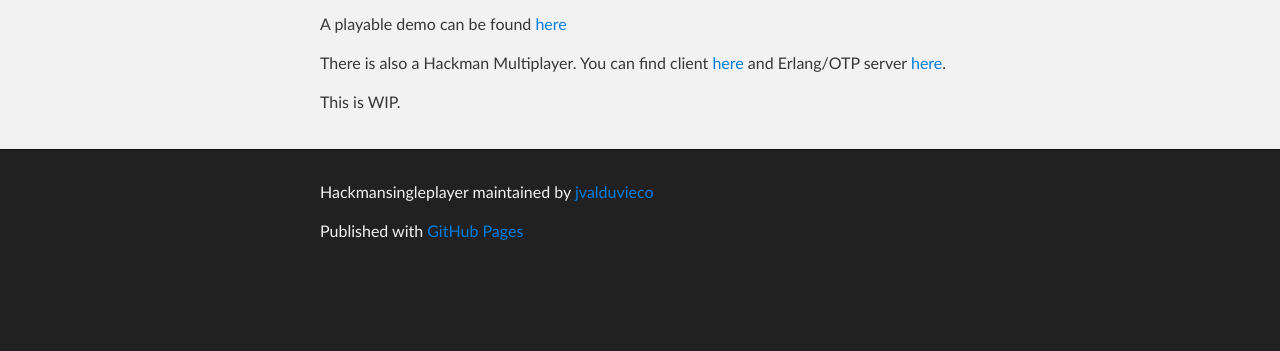
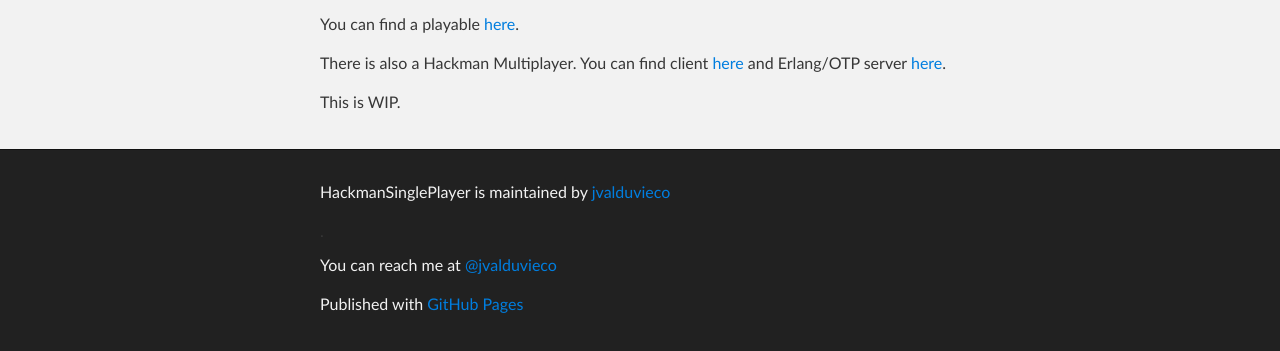
Before and after one commit to jvalduvieco/HackmanSinglePlayer, a plain HTML site: page index.html in a window 1280 px wide. Shown: the part 435-786 px from the top of the page. Drawn offline with Linux system fonts and the light colour scheme.

Commit message:
Added a link to the demo 3

```diff
--- a/index.html
+++ b/index.html
@@ -35,7 +35,7 @@
 
 <p>HackmanJS is an obvious clone of pac-man implemented in JavaScript using MelonJS engine.
 This is a fork of <a href="https://github.com/amamaenko/HackmanJS">amamaenko's work</a> I evolved to near complete functionality and updated to <a href="https://github.com/melonjs/melonJS">melonJS</a> current (0.9.7).</p>
-<p>A playable demo can be found <a href='http://jvalduvieco.github.com/HackmanSinglePlayer/'>here</a></p>
+<p>You can find a playable <a href="http://jvalduvieco.github.com/HackmanSinglePlayer/game">here</a>.</p>
 
 <p>There is also a Hackman Multiplayer. You can find client <a href="https://github.com/jvalduvieco/HackmanJSMultiPlayer">here</a> and Erlang/OTP server <a href="https://github.com/jvalduvieco/HackmanServer">here</a>. </p>
 
@@ -46,7 +46,8 @@ This is a fork of <a href="https://github.com/amamaenko/HackmanJS">amamaenko's w
     <!-- FOOTER  -->
     <div id="footer_wrap" class="outer">
       <footer class="inner">
-        <p class="copyright">Hackmansingleplayer maintained by <a href="https://github.com/jvalduvieco">jvalduvieco</a></p>
+        <p class="copyright">HackmanSinglePlayer is maintained by <a href="https://github.com/jvalduvieco">jvalduvieco</a></p>.
+        <p >You can reach me at <a href="https://twitter.com/jvalduvieco">@jvalduvieco</a></p>
         <p>Published with <a href="http://pages.github.com">GitHub Pages</a></p>
       </footer>
     </div>
```
